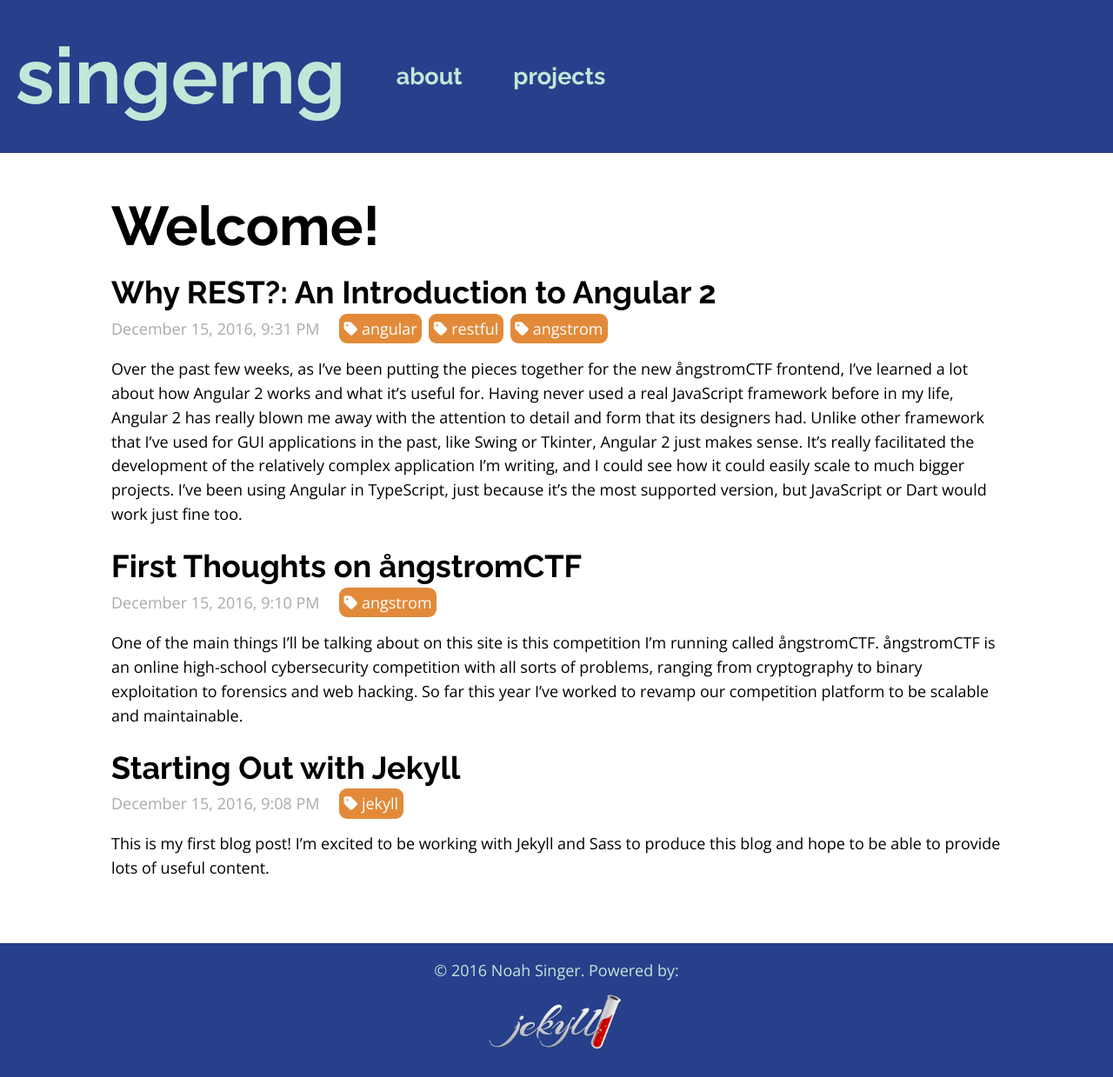
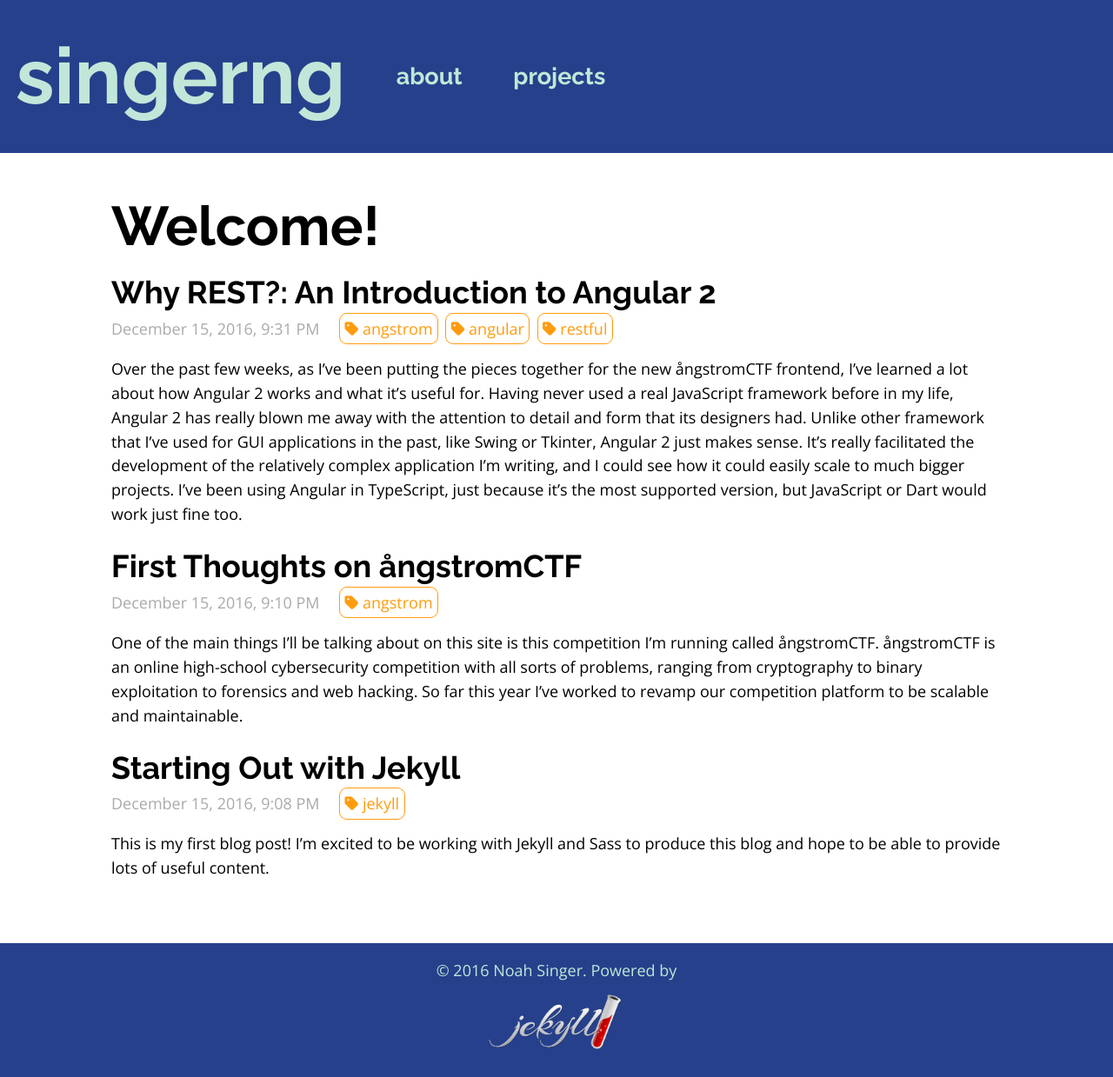
Before and after one commit to singerng/noahsinger.org, a Jekyll site: the page built from index/index.html, in a window 1280 px wide. Shown: the whole page at 87% size. Built offline with Jekyll 4.4.1, drawn with Linux system fonts in a browser that asks for light colours; nearby versions of some CDN libraries.

Commit message:
even more beautiful :')

```diff
--- a/_layouts/blog.html
+++ b/_layouts/blog.html
@@ -5,8 +5,9 @@ layout: default
 <h2>{{ page.title }}</h2>
 
 <span class="date">{{ page.date |  date: "%A, %B %d, %Y, %l:%M %p %Z" }}</span>
+{% assign tags = page.tags | sort %}
 <ul class="tags">
-{% for tag in page.tags %}
+{% for tag in tags %}
     <li class="tag"><a href="/tags/#{{ tag }}" class="nav-link"><i class="fa fa-tag"></i> {{ tag }}</a></li>
 {% endfor %}
 </ul>
--- a/_layouts/default.html
+++ b/_layouts/default.html
@@ -30,7 +30,7 @@
         </div>
 
         <div id="footer">
-            &copy; 2016 Noah Singer. Powered by:
+            &copy; 2016 Noah Singer. Powered by
             <br/>
 
             <a href="https://jekyllrb.com" target="_blank"><img src="/assets/img/jekyll-logo.png" id="jekyll-logo"></a>
--- a/index/index.html
+++ b/index/index.html
@@ -13,8 +13,9 @@ layout: default
         <span class="date">{{ post.date | date: "%B %d, %Y, %l:%M %p" }}</span>
     </a>
 
+    {% assign tags = post.tags | sort %}
     <ul class="tags">
-    {% for tag in post.tags %}
+    {% for tag in tags %}
     	<li class="tag"><a href="/tags/#{{ tag }}" class="nav-link"><i class="fa fa-tag"></i> {{ tag }}</a></li>
     {% endfor %}
     </ul>
--- a/static/styles/theme.scss
+++ b/static/styles/theme.scss
@@ -7,8 +7,9 @@
 
 $primary-darker-color: #0d0221;
 $primary-color: #26408b;
+$primary-light-color: #a6cfd5;
 $primary-lighter-color: #c2e7d9;
-$accent-color: #e28a39;
+$accent-color: #ff9c0e;
 
 * {
     font-family: "Open Sans", sans-serif;
@@ -58,6 +59,10 @@ div#header, div#footer {
     background-color: $primary-color;
     padding: 1rem;
     color: $primary-lighter-color;
+
+    :hover {
+        color: $primary-light-color;
+    }
 }
 
 div#header {
@@ -97,16 +102,16 @@ img#jekyll-logo {
 
 li.tag {
     display: inline;
-    background-color: $accent-color;
-    color: white;
+    border: 1px solid $accent-color;
+    color: $accent-color;
     padding: 0.3rem;
     border-radius: .5rem;
     margin-right: .2rem;
 }
 
 li.tag:hover {
-    background-color: $primary-darker-color;
-    color: $accent-color;
+    background-color: $accent-color;
+    color: white;
 }
 
 ul.tags {
```
